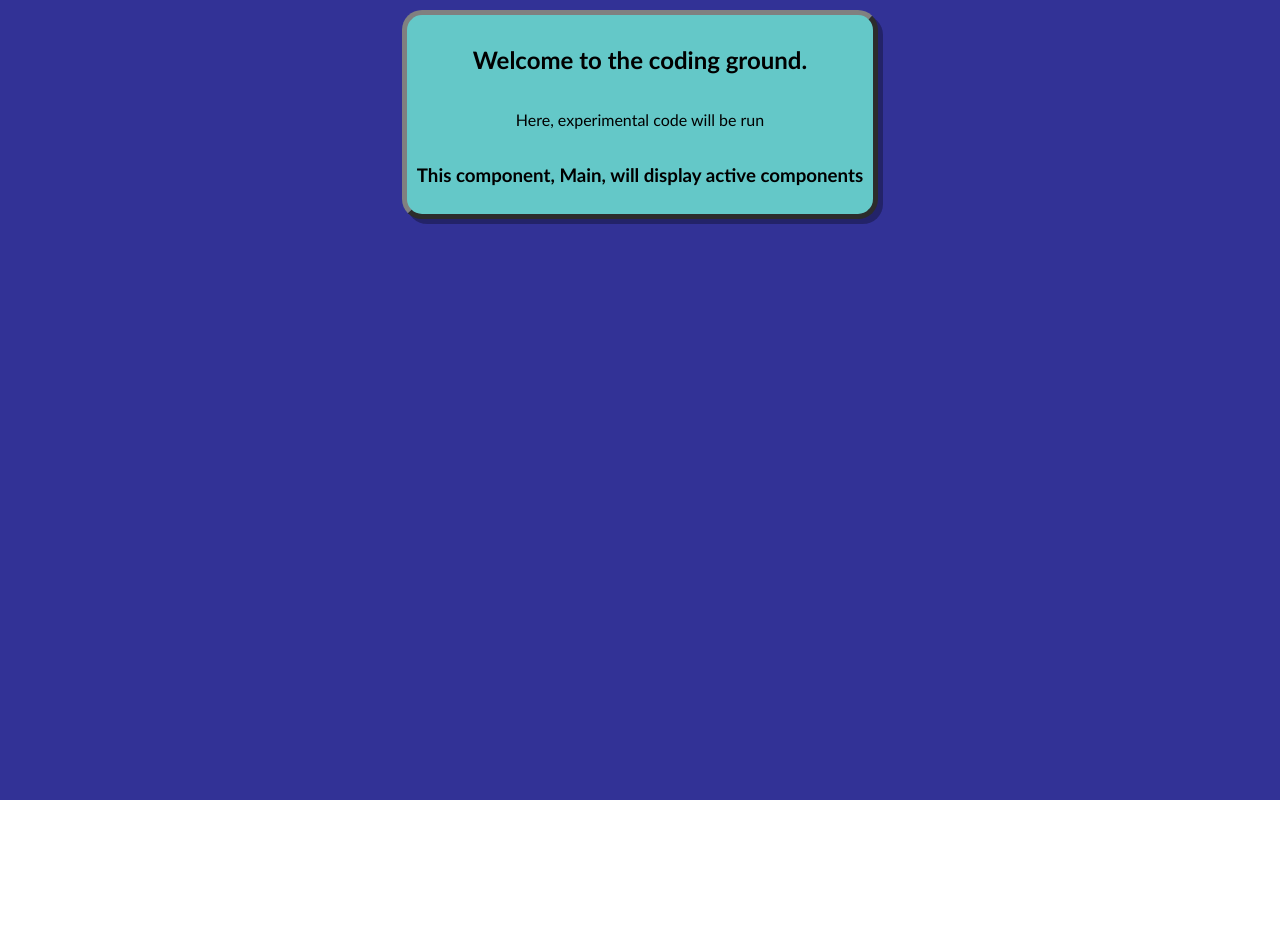
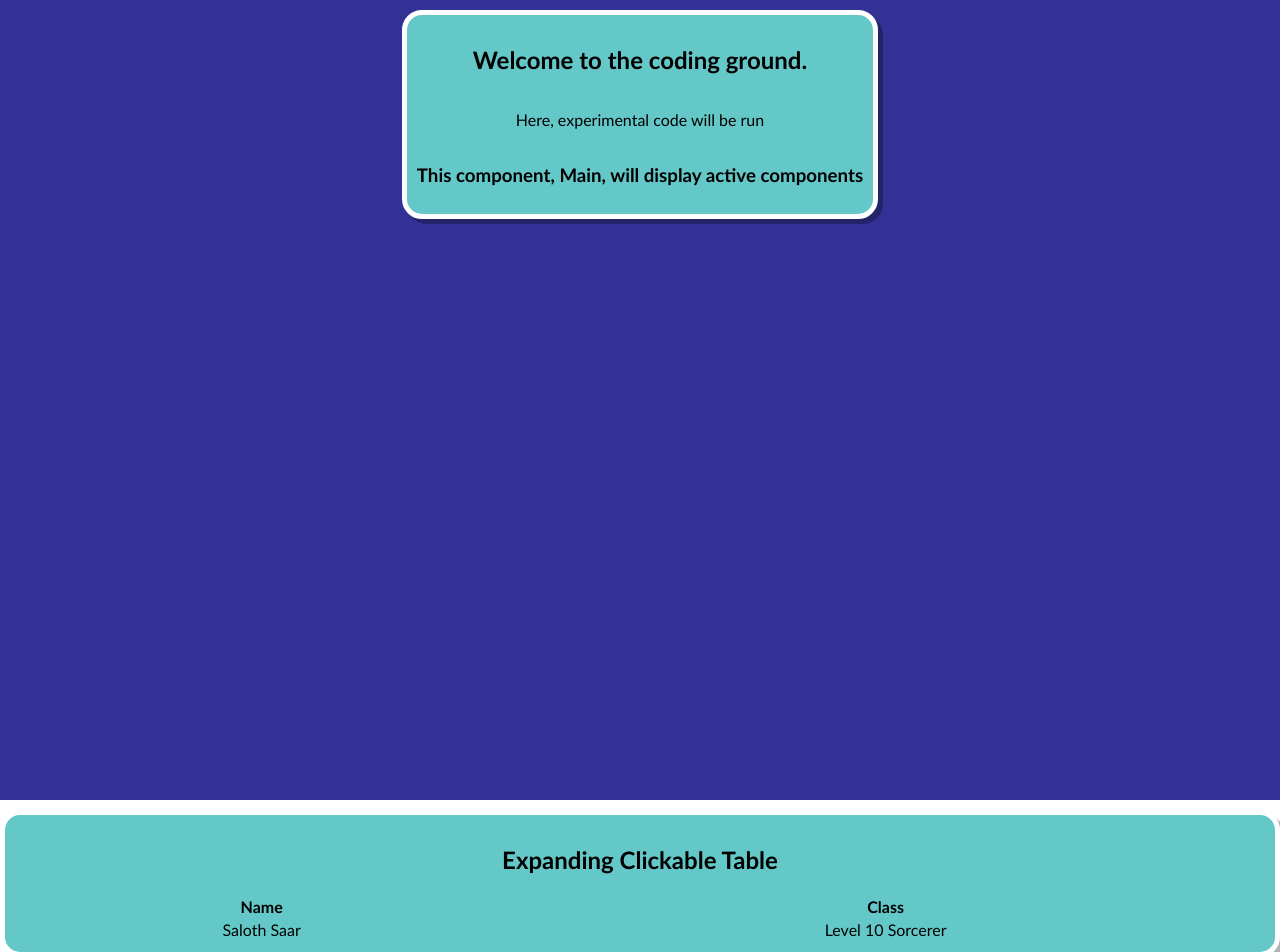
Before and after one commit to BNag87/Testing-Area, a React (Create React App) app: page / in a window 1280 px wide. Shown: the top 952 px of the page. Before the commit the page ends 800 px from the top, so only its background shows below. Built offline with nearby package versions, Linux system fonts and the light colour scheme.

Commit message:
Table component
Table that aims to be clickable to load a character and expandable when records are loaded in. Need to create an object system for this

```diff
--- a/src/App.js
+++ b/src/App.js
@@ -1,3 +1,4 @@
+import { ExpTable } from "./Components/C-ExpTable";
 import { Main } from "./Components/C-Main"
 import { GlobalStyle } from "./styles";
 
@@ -5,7 +6,9 @@ function App() {
   return (
     <>
     <GlobalStyle />
-      <Main />
+      <Main/>
+      <ExpTable />
+
     </>
   );
 }
--- /dev/null
+++ b/src/Components/C-ExpTable.js
@@ -0,0 +1,30 @@
+import { Wrapper } from "../styles"
+
+export const ExpTable = () => {
+    return(
+        <>
+            <Wrapper>
+                <h2>Expanding Clickable Table</h2>
+                <table>
+                    <tr>
+                        <th>
+                            Name
+                        </th>
+                        <th>
+                            Class                        </th>
+                    </tr>
+                    <tr>
+                        <td>
+                            Saloth Saar
+                        </td>
+
+                        <td>
+                            Level 10 Sorcerer
+                        </td>
+                    </tr>
+                </table>
+            </Wrapper>
+
+        </>
+    )
+}
--- a/src/Components/C-Main.js
+++ b/src/Components/C-Main.js
@@ -2,7 +2,8 @@
 import react from "react";
 //=====================STYLING IMPORTS
 import {
-    MainBody, Wrapper,
+    MainBody,
+    Wrapper,
   } from "../styles"
 
 //=====================COMPONENT
--- a/src/styles.js
+++ b/src/styles.js
@@ -33,7 +33,7 @@ export const Wrapper = styled.div`
 
     box-shadow: 5px 5px rgba(0, 0, 0, 0.3) ;
 
-    border: 5px outset grey;
+    border: 5px solid white;
     border-radius: 20px;
 
     display: flex;
```
